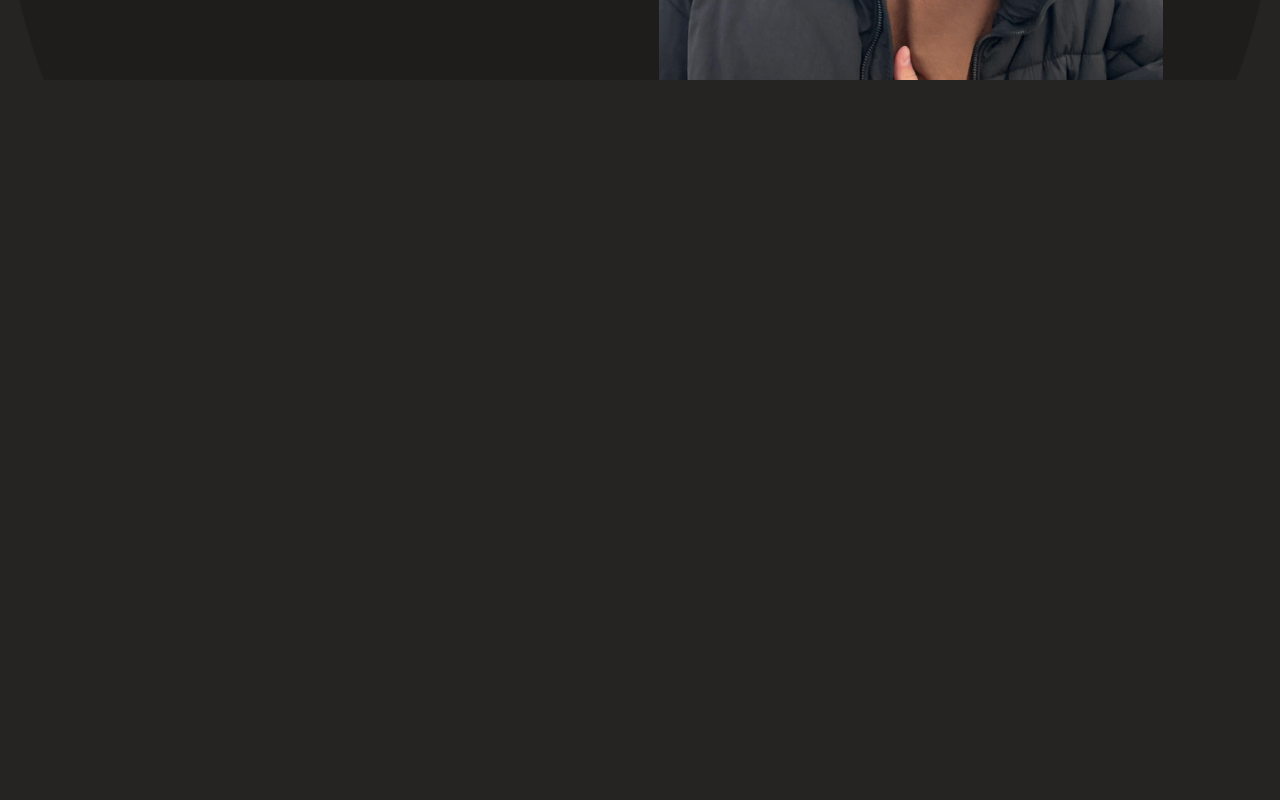
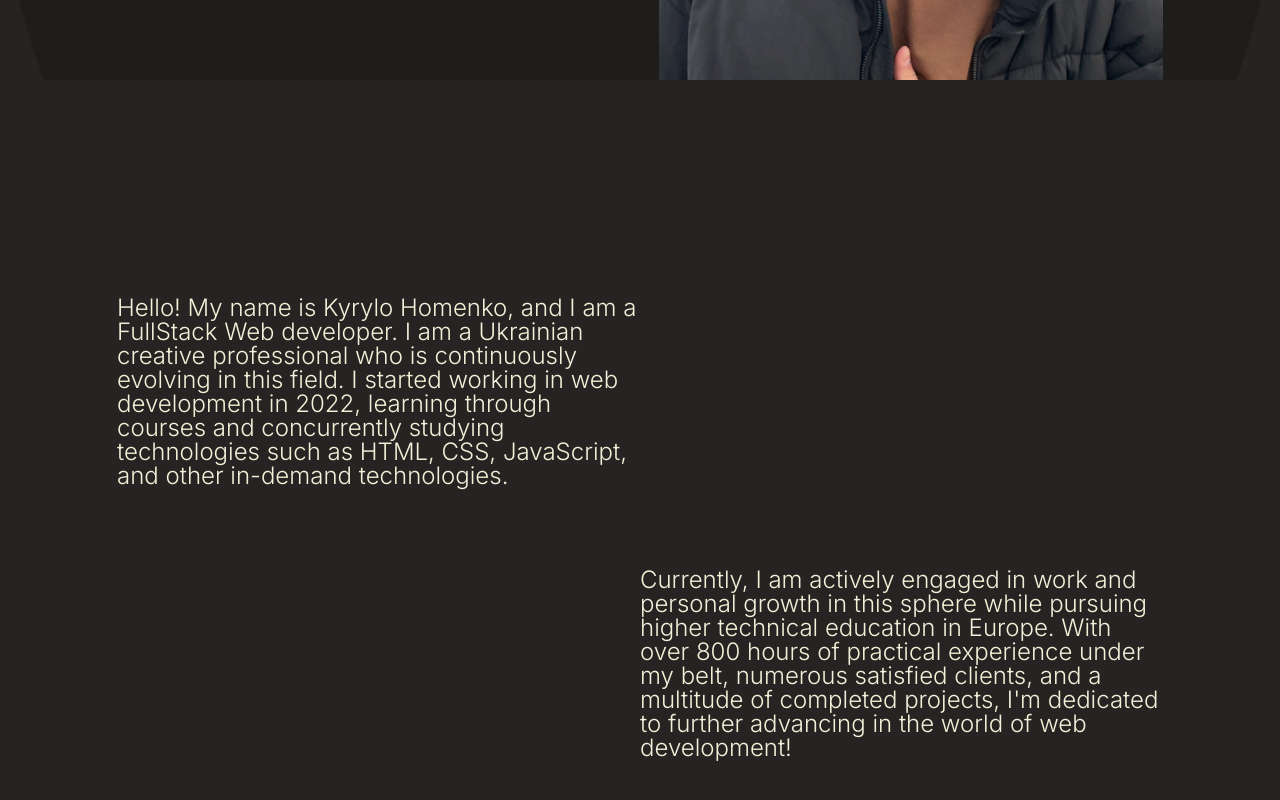
Before and after one commit to kiz0r/presentation-project, a React (Vite) app: page / in a window 1280 px wide. Shown: the part 720-1520 px from the top of the page. Before the commit the page ends 800 px from the top, so only its background shows below. Built offline with nearby package versions, Linux system fonts and the light colour scheme.

Commit message:
Add texts to AboutMe and start to develop it

```diff
--- a/src/App.jsx
+++ b/src/App.jsx
@@ -1,9 +1,15 @@
 import './App.scss'
+import AboutMe from './components/AboutMe'
 import FrontSection from './components/FrontSection'
 import './locale'
 
 function App () {
-  return <FrontSection />
+  return (
+    <>
+      <FrontSection />
+      <AboutMe />
+    </>
+  )
 }
 
 export default App
--- /dev/null
+++ b/src/components/AboutMe/AboutMe.module.scss
@@ -0,0 +1,17 @@
+.aboutMe {
+  display: flex;
+  flex-direction: column;
+  justify-content: center;
+  gap: 5rem;
+  min-height: 100vh;
+
+  p {
+    flex-wrap: wrap;
+    font-size: 24px;
+    width: 50%;
+  }
+
+  & > p:nth-child(even) {
+    align-self: flex-end;
+  }
+}
--- /dev/null
+++ b/src/components/AboutMe/index.jsx
@@ -0,0 +1,14 @@
+import { useTranslation } from 'react-i18next'
+import styles from './AboutMe.module.scss'
+
+const AboutMe = () => {
+  const { t } = useTranslation()
+  return (
+    <section id='aboutMe' className={styles.aboutMe}>
+      <p>{t('aboutMeTextLeft')}</p>
+      <p>{t('aboutMeTextRight')}</p>
+    </section>
+  )
+}
+
+export default AboutMe
--- a/src/components/FrontSection/FrontSection.module.scss
+++ b/src/components/FrontSection/FrontSection.module.scss
@@ -27,7 +27,7 @@
   display: flex;
   flex-direction: column;
   height: calc(100vh - 200px);
-  padding-top: 6rem;
+  margin-top: 6rem;
   button {
     margin-top: auto;
     margin-bottom: 140px;
--- a/src/components/FrontSection/index.jsx
+++ b/src/components/FrontSection/index.jsx
@@ -16,7 +16,7 @@ const FrontSection = () => {
     <>
       <div className={styles.bg}></div>
       <Header />
-      <div className={styles.contentWrapper}>
+      <section className={styles.contentWrapper}>
         <motion.h2
           animate={{ y: 0, opacity: 1 }}
           initial={{ y: 100, opacity: 0 }}
@@ -36,7 +36,7 @@ const FrontSection = () => {
         <img className={styles.myPhoto} src={myPhoto} alt='my photo' />
 
         <Button>{t('makeAnOrder')}</Button>
-      </div>
+      </section>
     </>
   )
 }
--- a/src/locale/en/en.json
+++ b/src/locale/en/en.json
@@ -6,5 +6,7 @@
   "feedBack": "FeedBack",
   "ru": "Russian",
   "en": "English",
-  "makeAnOrder": "Make an order"
+  "makeAnOrder": "Make an order",
+  "aboutMeTextLeft": "Hello! My name is Kyrylo Homenko, and I am a FullStack Web developer. I am a Ukrainian creative professional who is continuously evolving in this field. I started working in web development in 2022, learning through courses and concurrently studying technologies such as HTML, CSS, JavaScript, and other in-demand technologies.",
+  "aboutMeTextRight": "Currently, I am actively engaged in work and personal growth in this sphere while pursuing higher technical education in Europe. With over 800 hours of practical experience under my belt, numerous satisfied clients, and a multitude of completed projects, I'm dedicated to further advancing in the world of web development!"
 }
--- a/src/locale/ru/ru.json
+++ b/src/locale/ru/ru.json
@@ -6,5 +6,7 @@
   "feedBack": "Обратная связь",
   "ru": "Русский",
   "en": "Английский",
-  "makeAnOrder": "Заказать услугу"
+  "makeAnOrder": "Заказать услугу",
+  "aboutMeTextLeft": "Привет! Меня зовут Хоменко Кирилл и я FullStack Web разработчик. Я украинский креативный специалист, который постоянно развивается в этом направлении. Начал заниматься web разработкой в 2022 году, изучая ее на курсах, а также параллельно изучал такие технологии, как HTML, CSS, JavaScript и другие востребованные технологии.",
+  "aboutMeTextRight": "Сейчас же я регулярно работаю и развиваюсь в этой сфере, параллельно получая высшее техническое образование, учась в Европе. За моей спиной более 800 часов практики, уйма довольных клиентов и много разработанных проектов!"
 }
```
Also changed, not shown: src/components/Ellipse/index.jsx (deleted, +0 -19 lines).
